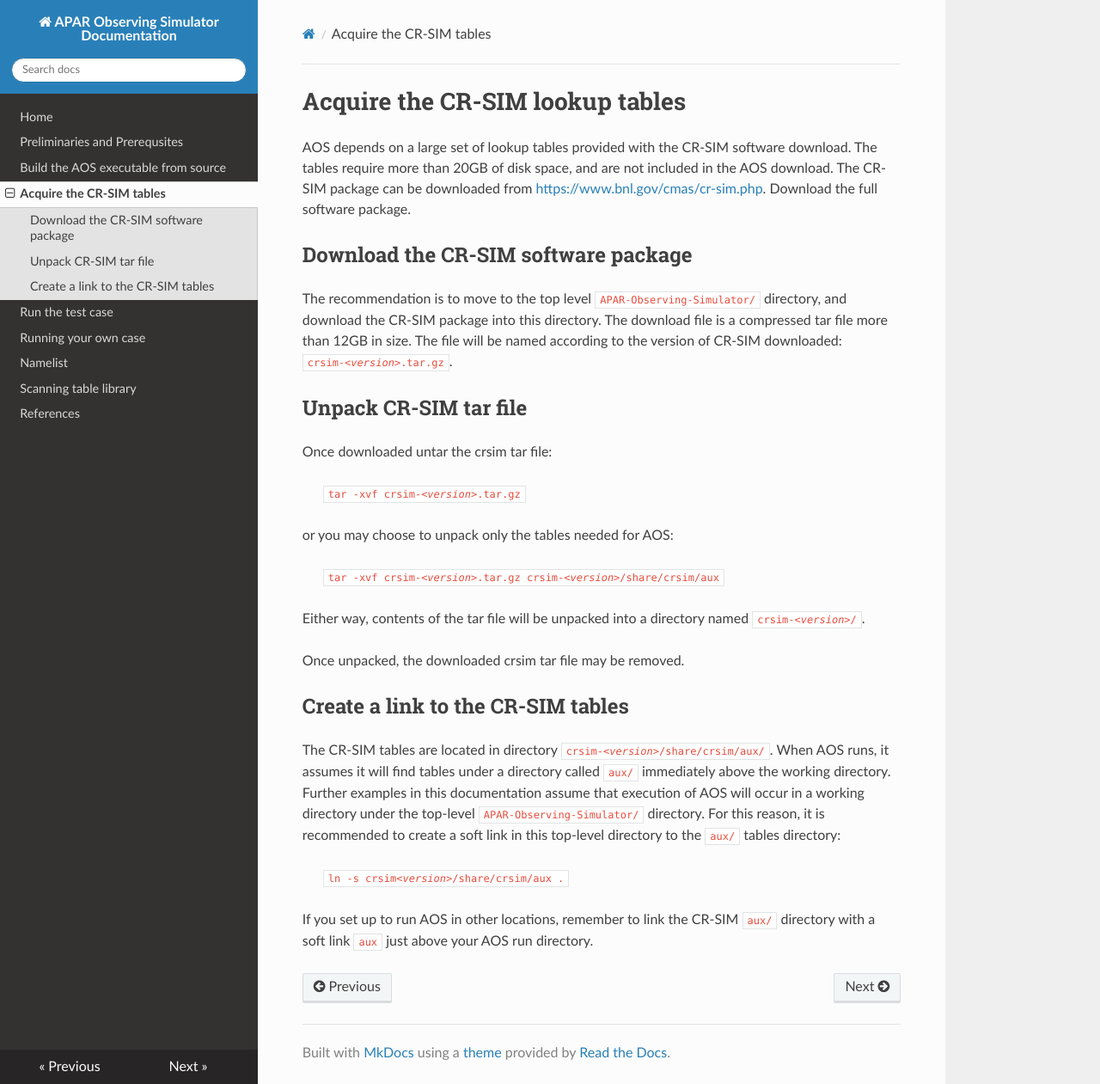
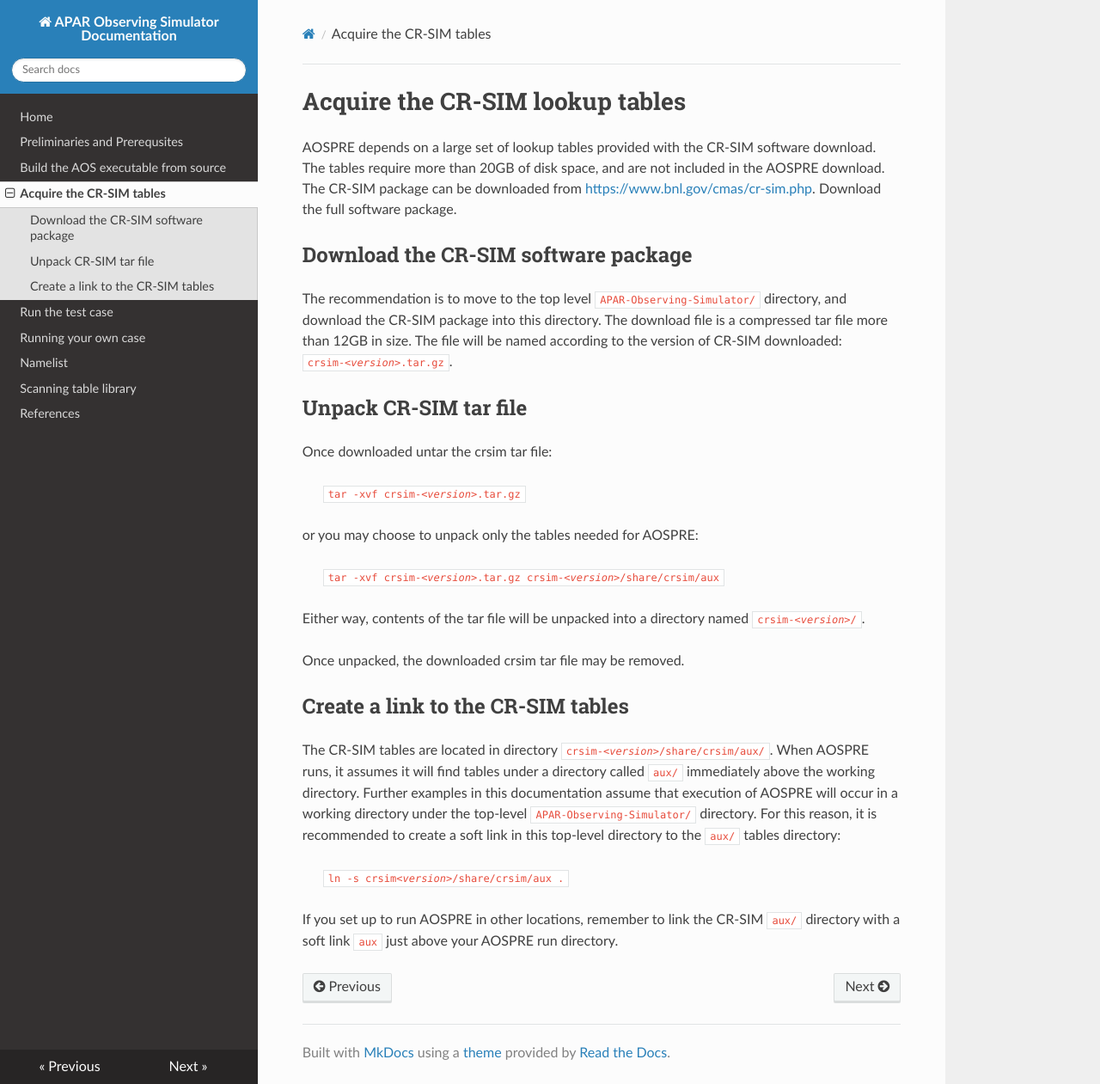
Before and after one commit to tingyucha/AOSPRE, an MkDocs documentation site: the page built from docs/acquiretables.md, in a window 1280 px wide and 1261 px high. Shown: the whole window at 86% size. Built offline with MkDocs 1.6.1, drawn with Linux system fonts in a browser that asks for light colours; nearby versions of some CDN libraries.

Commit message:
Update acquiretables.md
Changing references from AOS to AOSPRE. Will need to come back and check references to the repository name change.

```diff
--- a/docs/acquiretables.md
+++ b/docs/acquiretables.md
@@ -1,8 +1,8 @@
 # Acquire the CR-SIM lookup tables
 
-AOS depends on a large set of lookup tables provided with the CR-SIM
+AOSPRE depends on a large set of lookup tables provided with the CR-SIM
 software download.  The tables require more than 20GB of disk space,
-and are not included in the AOS download.  The CR-SIM package can be
+and are not included in the AOSPRE download.  The CR-SIM package can be
 downloaded from <a href="https://www.bnl.gov/cmas/cr-sim.php">https://www.bnl.gov/cmas/cr-sim.php</a>.
 Download the full software package.
 
@@ -19,7 +19,7 @@ Once downloaded untar the crsim tar file:
 
 > <code>tar -xvf crsim-<<i>version</i>>.tar.gz</code>
 
-or you may choose to unpack only the tables needed for AOS:
+or you may choose to unpack only the tables needed for AOSPRE:
 
 > <code>tar -xvf crsim-<<i>version</i>>.tar.gz crsim-<<i>version</i>>/share/crsim/aux</code>
 
@@ -31,15 +31,15 @@ Once unpacked, the downloaded crsim tar file may be removed.
 
 The CR-SIM tables are located in directory
 <code><nobr>crsim-<<i>version</i>>/share/crsim/aux/</nobr></code>.
-When AOS runs, it assumes it will find tables under a directory called <code>aux/</code> immediately
+When AOSPRE runs, it assumes it will find tables under a directory called <code>aux/</code> immediately
 above the working directory.  Further examples in this documentation
-assume that execution of AOS will occur in a working directory under
+assume that execution of AOSPRE will occur in a working directory under
 the top-level <code><nobr>APAR-Observing-Simulator/</nobr></code> directory.  For this reason,
 it is recommended to create a soft link in this top-level directory to
 the <code>aux/</code> tables directory:
 
 > <code>ln -s crsim<<i>version</i>>/share/crsim/aux .</code>
 
-If you set up to run AOS in other locations, remember to link the
+If you set up to run AOSPRE in other locations, remember to link the
 CR-SIM <code>aux/</code> directory with a soft link <code>aux</code>
-just above your AOS run directory.
+just above your AOSPRE run directory.
```
